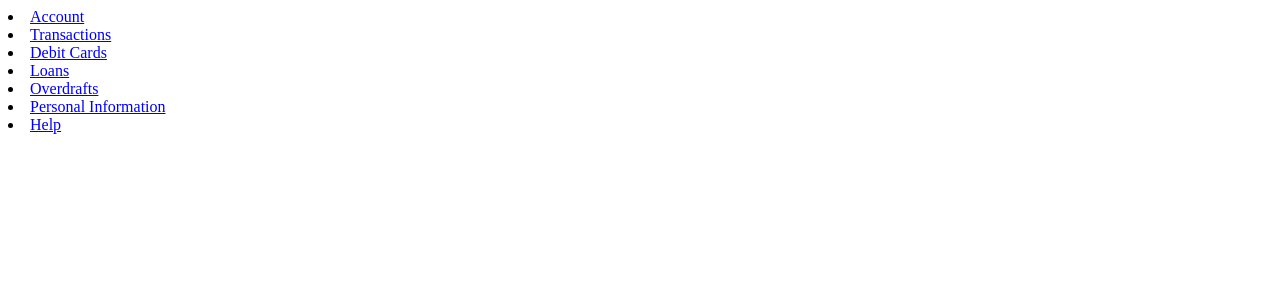
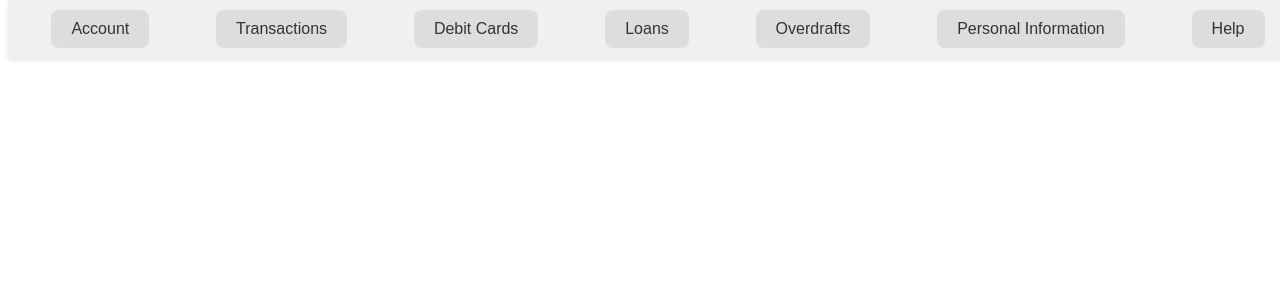
Before and after one commit to LTEmmer/ConcurrentModification, a Django app: page / in a window 1280 px wide. Shown: the top 300 px of the page. Run offline with Django 5.2, Linux system fonts and the light colour scheme.

Commit message:
added style to dashboard

```diff
--- a/concurrent_modification/templates/homepage.html
+++ b/concurrent_modification/templates/homepage.html
@@ -3,18 +3,56 @@
 <head>
     <meta charset="UTF-8">
     <title>Home</title>
+    <style>
+        /* Container for the navbar */
+        .navbar {
+            display: flex;
+            background-color: #f0f0f0;
+            padding: 10px;
+            justify-content: space-around;
+            position: fixed;
+            top: 0;
+            width: 100%;
+            box-shadow: 0 2px 5px rgba(0,0,0,0.1);
+        }
+
+        /* Style for each nav item */
+        .navbar a {
+            text-decoration: none;
+            color: #333;
+            background-color: #ddd;
+            padding: 10px 20px;
+            border-radius: 8px;
+            transition: background-color 0.3s ease;
+        }
+
+        /* Hover effect */
+        .navbar a:hover {
+            background-color: #bbb;
+        }
+
+        /* Push page content below fixed navbar */
+        body {
+            margin-top: 70px;
+            font-family: Arial, sans-serif;
+        }
+    </style>
 </head>
 <body>
-        <li><a href="/Account/">Account</a></li>
-        <li><a href="/Transactions/">Transactions</a></li>
-        <li><a href="/Debit Cards/">Debit Cards</a></li>
-        <li><a href="/Loans/">Loans</a></li>
-        <li><a href="/Overdrafts/">Overdrafts</a></li>
-        <li><a href="/Personal Information/">Personal Information</a></li>
-        <li><a href="/Help/">Help</a></li>
 
-        <!--if someone is an admin their homepage should be different
+    <div class="navbar">
+        <a href="/Account/">Account</a>
+        <a href="/Transactions/">Transactions</a>
+        <a href="/Debit Cards/">Debit Cards</a>
+        <a href="/Loans/">Loans</a>
+        <a href="/Overdrafts/">Overdrafts</a>
+        <a href="/Personal Information/">Personal Information</a>
+        <a href="/Help/">Help</a>
+    </div>
+
+    <!-- if someone is an admin their homepage should be different
     they could have a link to bank branches, employees and functionality to insert, alter and delete
-        pretty much everything...-->
+    pretty much everything... -->
+
 </body>
 </html>
```
Lines whose indentation alone changed are shown as unchanged.
